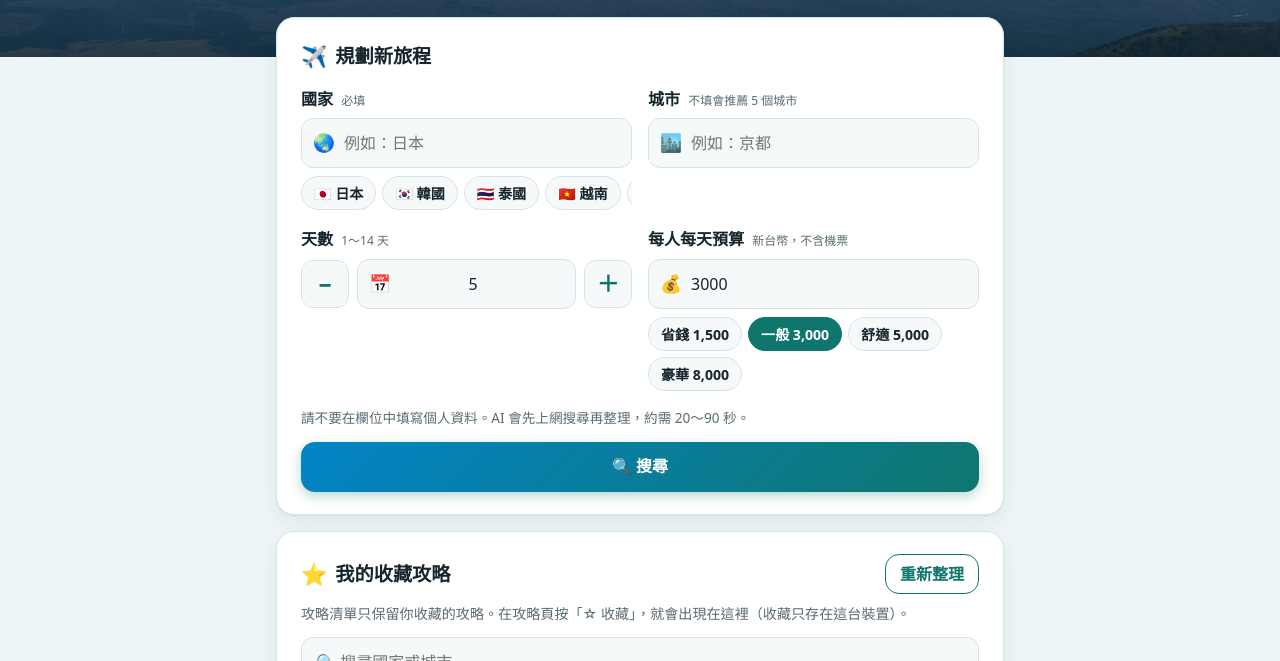
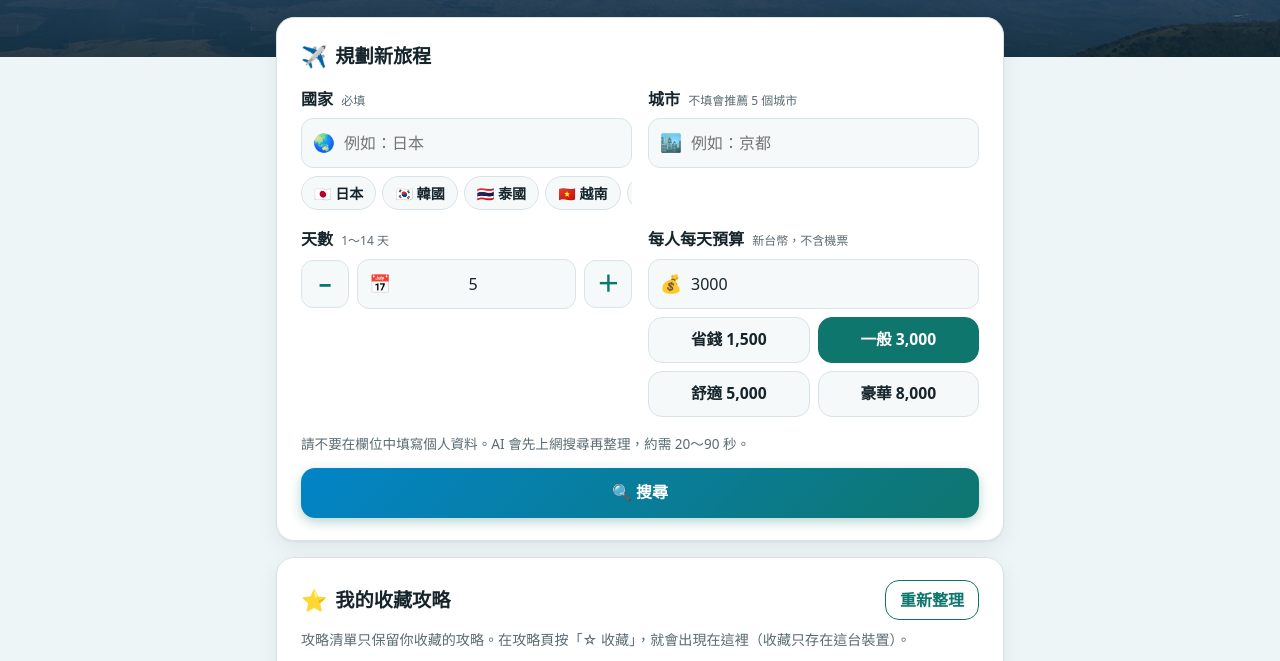
Before and after one commit to a0984116769-eng/repair-system, a plain HTML site: page 國外旅遊攻略/index.html in a window 1280 px wide. Shown: the part 439-1100 px from the top of the page. Drawn offline with nearby package versions, Linux system fonts and the light colour scheme.

Commit message:
Show budget quick picks in two columns with larger buttons
Co-Authored-By: Claude Opus 5.5 <noreply@anthropic.com>
Claude-Session: https://claude.ai/code/session_01AgUrKaWwRCRuyyrGxu8rug

```diff
--- a/國外旅遊攻略/style.css
+++ b/國外旅遊攻略/style.css
@@ -312,7 +312,14 @@ main > .message { margin: 0 0 16px; box-shadow: var(--shadow); }
   white-space: nowrap;
 }
 .quick-picks button[aria-pressed="true"] { background: var(--accent); border-color: var(--accent); color: var(--accent-text); }
-.budget-picks { flex-wrap: wrap; overflow: visible; }
+/* 預算快選：兩兩並排、按鈕加大 */
+.budget-picks { display: grid; grid-template-columns: 1fr 1fr; gap: 8px; overflow: visible; }
+.budget-picks button {
+  min-height: 46px;
+  padding: 8px 12px;
+  border-radius: 14px;
+  font-size: 0.98rem;
+}
 .stepper { display: flex; align-items: center; gap: 8px; }
 .stepper .input-icon > input { text-align: center; padding-right: 14px; }
 .step-btn {
--- a/國外旅遊攻略/sw.js
+++ b/國外旅遊攻略/sw.js
@@ -8,7 +8,7 @@
 //
 // 修改網頁檔案後，請把 VERSION 加 1，讓使用者拿到新版。
 
-var VERSION = "v17";
+var VERSION = "v18";
 var SHELL_CACHE = "travel-shell-" + VERSION;
 var DATA_CACHE = "travel-data-" + VERSION;
 
```
